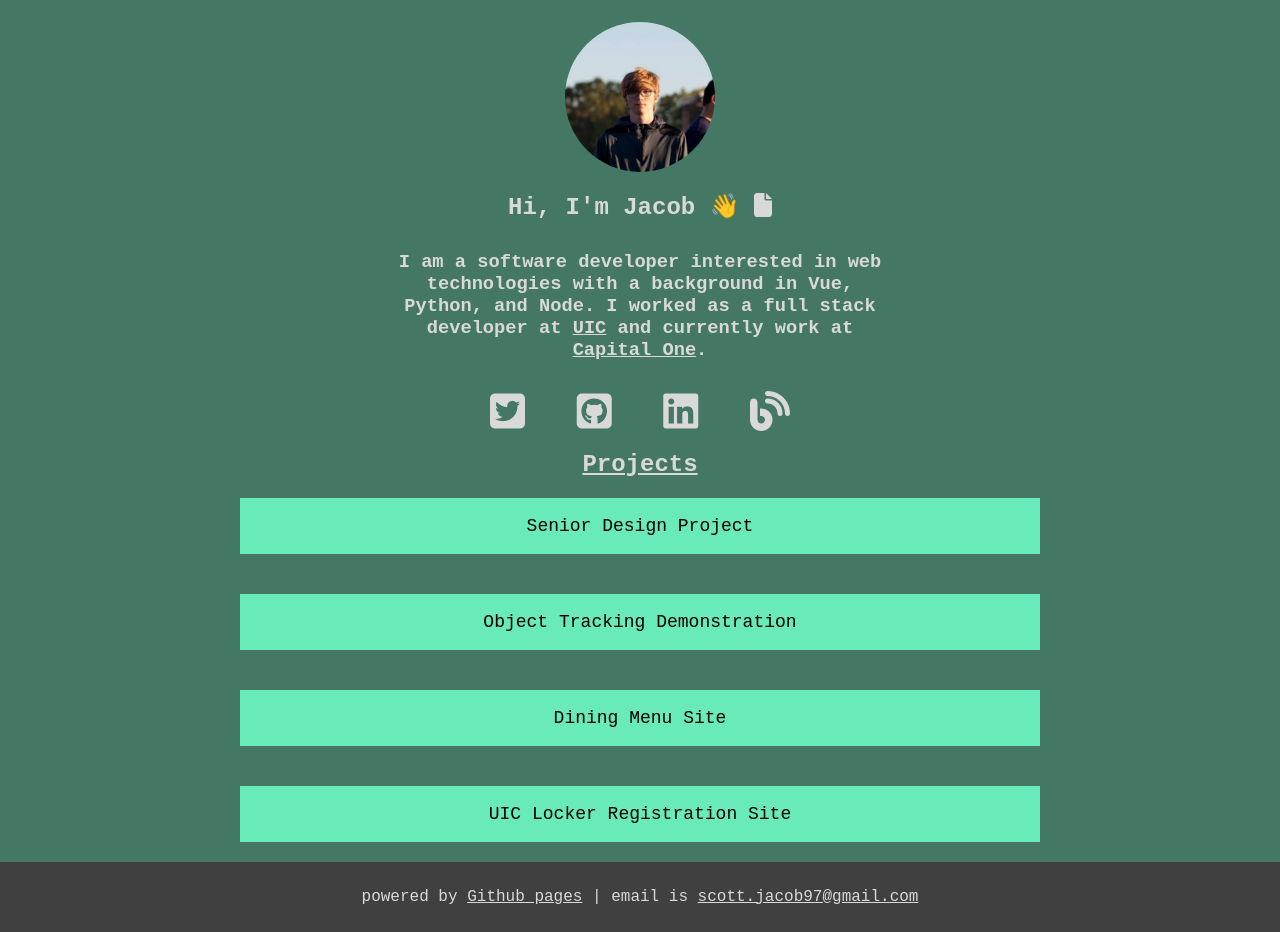
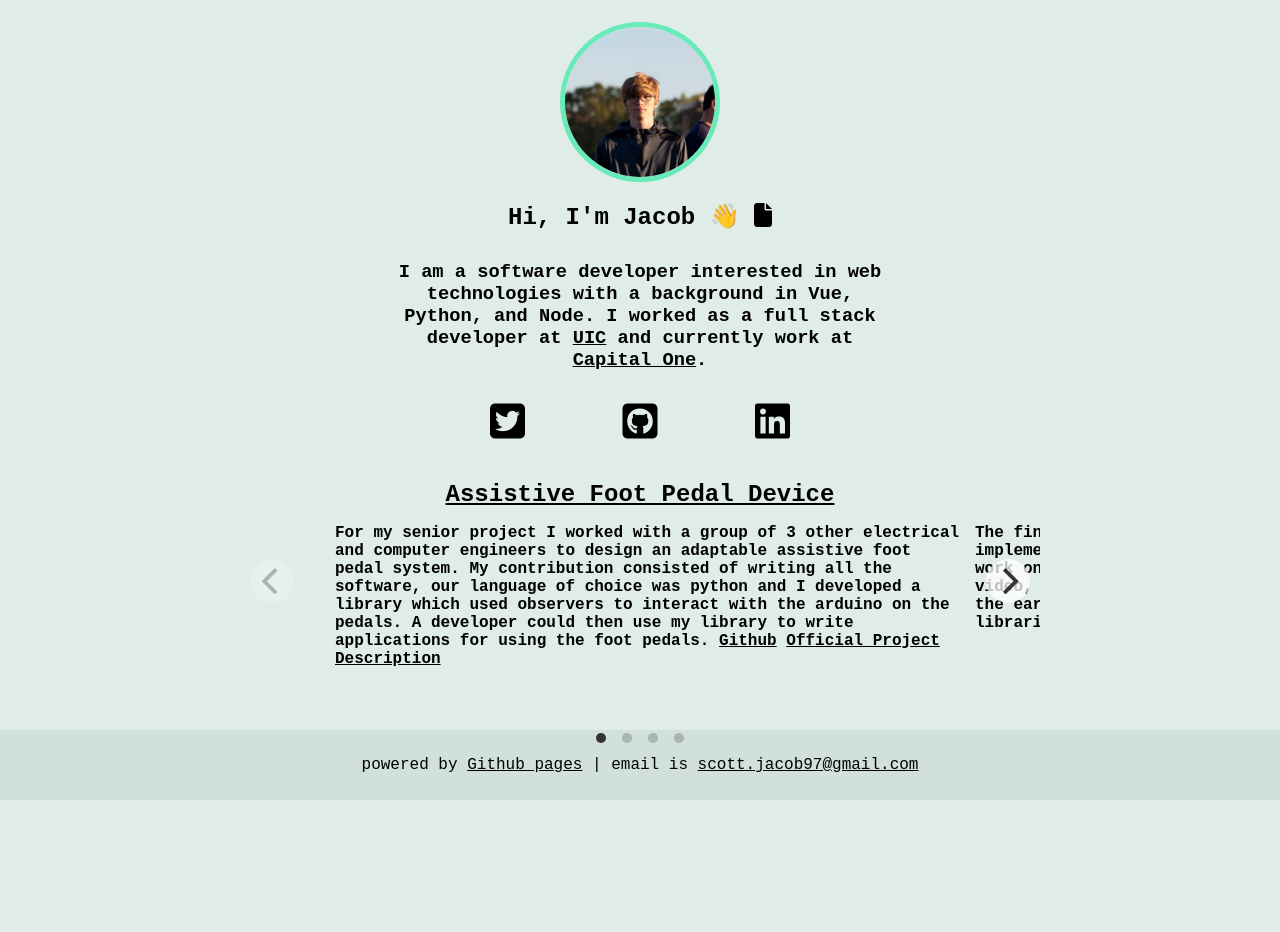
Before and after one commit to ece-jacob-scott/jacobbscott.dev, a website: page index.html in a window 1280 px wide. After the commit the page ends 800 px from the top, so only its background shows below. Drawn offline with nearby package versions, Linux system fonts and the light colour scheme.

Commit message:
updates website look
- adds carousel
- disables blog (till I have something I'm proud of)
- adds a new color scheme

```diff
--- a/css/blog_styles.css
+++ b/css/blog_styles.css
@@ -28,7 +28,7 @@ a {
 }
 
 a:hover {
-  color: #68ebb9;
+  color: var(--brand);
   cursor: pointer;
 }
 
@@ -43,7 +43,7 @@ a:hover {
 }
 
 .blog-title a:hover {
-  color: #68ebb9;
+  color: var(--brand);
   cursor: pointer;
 }
 
--- /dev/null
+++ b/css/colors.css
@@ -0,0 +1,122 @@
+* {
+  /* brand foundation */
+  --brand-hue: 157;
+  --brand-saturation: 76.6%;
+  --brand-lightness: 66.5%;
+
+  /* light */
+  --brand-light: hsl(
+    var(--brand-hue) var(--brand-saturation) var(--brand-lightness)
+  );
+  --text1-light: hsl(var(--brand-hue) var(--brand-saturation) 10%);
+  --text2-light: hsl(var(--brand-hue) 30% 30%);
+  --surface1-light: hsl(var(--brand-hue) 25% 90%);
+  --surface2-light: hsl(var(--brand-hue) 20% 99%);
+  --surface3-light: hsl(var(--brand-hue) 20% 92%);
+  --surface4-light: hsl(var(--brand-hue) 20% 85%);
+  --surface5-light: hsl(var(--brand-hue) 50% 85%);
+  --surface-shadow-light: var(--brand-hue) 10% 20%;
+  --shadow-strength-light: 0.02;
+
+  /* dark */
+  --brand-dark: hsl(
+    var(--brand-hue) calc(var(--brand-saturation) / 2)
+      calc(var(--brand-lightness) / 1.5)
+  );
+  --text1-dark: hsl(var(--brand-hue) 15% 85%);
+  --text2-dark: hsl(var(--brand-hue) 5% 65%);
+  --surface1-dark: hsl(var(--brand-hue) 10% 10%);
+  --surface2-dark: hsl(var(--brand-hue) 10% 15%);
+  --surface3-dark: hsl(var(--brand-hue) 5% 20%);
+  --surface4-dark: hsl(var(--brand-hue) 5% 25%);
+  --surface-shadow-dark: var(--brand-hue) 50% 3%;
+  --shadow-strength-dark: 0.8;
+
+  /* dim */
+  --brand-dim: hsl(
+    var(--brand-hue) calc(var(--brand-saturation) / 1.25)
+      calc(var(--brand-lightness) / 1.25)
+  );
+  --text1-dim: hsl(var(--brand-hue) 15% 75%);
+  --text2-dim: hsl(var(--brand-hue) 10% 61%);
+  --surface1-dim: hsl(var(--brand-hue) 10% 20%);
+  --surface2-dim: hsl(var(--brand-hue) 10% 25%);
+  --surface3-dim: hsl(var(--brand-hue) 5% 30%);
+  --surface4-dim: hsl(var(--brand-hue) 5% 35%);
+  --surface-shadow-dim: var(--brand-hue) 30% 13%;
+  --shadow-strength-dim: 0.2;
+}
+
+:root {
+  color-scheme: light;
+
+  /* set defaults */
+  --brand: var(--brand-light);
+  --text1: var(--text1-light);
+  --text2: var(--text2-light);
+  --surface1: var(--surface1-light);
+  --surface2: var(--surface2-light);
+  --surface3: var(--surface3-light);
+  --surface4: var(--surface4-light);
+  --surface5: var(--surface5-light);
+  --surface-shadow: var(--surface-shadow-light);
+  --shadow-strength: var(--shadow-strength-light);
+}
+
+@media (prefers-color-scheme: dark) {
+  :root {
+    color-scheme: dark;
+
+    --brand: var(--brand-dark);
+    --text1: var(--text1-dark);
+    --text2: var(--text2-dark);
+    --surface1: var(--surface1-dark);
+    --surface2: var(--surface2-dark);
+    --surface3: var(--surface3-dark);
+    --surface4: var(--surface4-dark);
+    --surface-shadow: var(--surface-shadow-dark);
+    --shadow-strength: var(--shadow-strength-dark);
+  }
+}
+
+[color-scheme="light"] {
+  color-scheme: light;
+
+  --brand: var(--brand-light);
+  --text1: var(--text1-light);
+  --text2: var(--text2-light);
+  --surface1: var(--surface1-light);
+  --surface2: var(--surface2-light);
+  --surface3: var(--surface3-light);
+  --surface4: var(--surface4-light);
+  --surface-shadow: var(--surface-shadow-light);
+  --shadow-strength: var(--shadow-strength-light);
+}
+
+[color-scheme="dark"] {
+  color-scheme: dark;
+
+  --brand: var(--brand-dark);
+  --text1: var(--text1-dark);
+  --text2: var(--text2-dark);
+  --surface1: var(--surface1-dark);
+  --surface2: var(--surface2-dark);
+  --surface3: var(--surface3-dark);
+  --surface4: var(--surface4-dark);
+  --surface-shadow: var(--surface-shadow-dark);
+  --shadow-strength: var(--shadow-strength-dark);
+}
+
+[color-scheme="dim"] {
+  color-scheme: dark;
+
+  --brand: var(--brand-dim);
+  --text1: var(--text1-dim);
+  --text2: var(--text2-dim);
+  --surface1: var(--surface1-dim);
+  --surface2: var(--surface2-dim);
+  --surface3: var(--surface3-dim);
+  --surface4: var(--surface4-dim);
+  --surface-shadow: var(--surface-shadow-dim);
+  --shadow-strength: var(--shadow-strength-dim);
+}
--- a/css/styles.css
+++ b/css/styles.css
@@ -1,11 +1,11 @@
 html,
 body {
-  background-color: #447864;
+  background-color: var(--surface1);
   width: 100%;
   height: 100%;
   margin: 0 auto;
   font-family: "Courier New", Courier, monospace;
-  color: #d9d9d9;
+  color: var(--test1);
 }
 
 main {
@@ -20,6 +20,9 @@ h2 {
 
 .header-img {
   border-radius: 50%;
+  border-width: 5px;
+  border-color: var(--brand);
+  border-style: solid;
   display: block;
   margin-left: auto;
   margin-right: auto;
@@ -43,11 +46,11 @@ h2 {
 }
 
 .inline-link {
-  color: #d9d9d9;
+  color: var(--test1);
 }
 
 .inline-link:hover {
-  color: #68ebb9;
+  color: var(--brand);
 }
 
 #name-plate {
@@ -75,7 +78,7 @@ h2 {
 
 #twitter-icon {
   font-size: 40px;
-  color: #d9d9d9;
+  color: rgb(0, 0, 0);
 }
 
 #twitter-icon:hover {
@@ -84,16 +87,16 @@ h2 {
 
 #github-icon {
   font-size: 40px;
-  color: #d9d9d9;
+  color: rgb(0, 0, 0);
 }
 
 #github-icon:hover {
-  color: #24292e;
+  color: #494949;
 }
 
 #linkedin-icon {
   font-size: 40px;
-  color: #d9d9d9;
+  color: rgb(0, 0, 0);
 }
 
 #linkedin-icon:hover {
@@ -102,57 +105,27 @@ h2 {
 
 #blog-icon {
   font-size: 40px;
-  color: #d9d9d9;
+  color: rgb(0, 0, 0);
 }
 
 #blog-icon:hover {
-  color: #68ebb9;
+  color: var(--brand);
 }
 
 #resume-icon {
   cursor: pointer;
-  color: #d9d9d9;
+  color: rgb(0, 0, 0);
 }
 
 #resume-icon:hover {
   cursor: pointer;
-  color: #68ebb9;
+  color: var(--brand);
 }
 
 #footer-sec {
-  background-color: #404040;
+  background-color: var(--surface4);
   padding: 10px 0;
   text-align: center;
-}
-
-.hidden_content {
-  display: none;
-  overflow: hidden;
-  background-color: #4eaa87;
-}
-
-.collapse-btn {
-  width: 100%;
-  display: block;
-  background-color: #68ebb9;
-  font-size: large;
-  outline: none;
-  border: none;
-  font-family: "Courier New", Courier, monospace;
-  cursor: pointer;
-  padding: 18px;
-}
-
-.collapse-btn:hover {
-  background-color: #50a584;
-}
-
-.collapse-btn-active {
-  background-color: #68ebb9;
-}
-
-.collapse-btn:active {
-  transform: translateY(4px);
 }
 
 /* Smartphones (portrait and landscape) ----------- */
--- a/index.html
+++ b/index.html
@@ -7,7 +7,12 @@
     <title>Jacob's Portfolio</title>
     <meta name="description" content="Home site for Jacob Scott" />
     <meta name="author" content="Jacob Scott (scott.jacob97@gmail.com)" />
+    <link rel="stylesheet" href="css/colors.css?v=1.0" />
     <link rel="stylesheet" href="css/styles.css?v=1.0" />
+    <link
+      rel="stylesheet"
+      href="https://unpkg.com/flickity@2/dist/flickity.min.css"
+    />
     <link rel="shortcut icon" type="image/x-icon" href="images/favicon.ico" />
     <script
       src="https://kit.fontawesome.com/71ad1e1244.js"
@@ -24,7 +29,10 @@
           alt="Personal image"
         />
         <h1 id="name-plate">
-          Hi, I'm Jacob &#128075; <a href="/resume.pdf" target="_blank"><i id="resume-icon" class="fas fa-file"></i></a>
+          Hi, I'm Jacob &#128075;
+          <a href="/resume.pdf" target="_blank"
+            ><i id="resume-icon" class="fas fa-file"></i
+          ></a>
         </h1>
         <h3 id="description">
           I am a software developer interested in web technologies with a
@@ -58,35 +66,24 @@
             target="_blank"
           >
             <i id="linkedin-icon" class="fab fa-linkedin"></i>
-          <a
-            href="/blogs/"
-          >
-            <i id="blog-icon" class="fas fa-blog"></i>
-          </a>
+            <!-- <a href="/blogs/">
+              <i id="blog-icon" class="fas fa-blog"></i>
+            </a> -->
           </a>
         </div>
       </section>
-      <h2>
-        Projects
-      </h2>
-      <section class="project-sec">
-        <button
-          id="blst_content_btn"
-          class="collapse-btn"
-          onclick="toggleCollapse('blst_content')"
-        >
-          Senior Design Project
-        </button>
-        <div id="blst_content" class="hidden_content">
+      <div class="main-carousel project-sec" data-flickity>
+        <div id="blst_content" class="carousel-cell" style="width: 80%">
+          <h2>Assistive Foot Pedal Device</h2>
           <p class="project-desc">
             <b>
               For my senior project I worked with a group of 3 other electrical
               and computer engineers to design an adaptable assistive foot pedal
-              system. My contribution consisted of building all the software,
-              our language of choice was python and I developed a library which
-              used observers to interact with the arduino on the pedals. A
-              developer could then use my library to integrate with applications
-              on the users computer.
+              system. My contribution consisted of writing all the software, our
+              language of choice was python and I developed a library which used
+              observers to interact with the arduino on the pedals. A developer
+              could then use my library to write applications for using the foot
+              pedals.
               <a
                 class="inline-link"
                 href="https://github.com/ece-jacob-scott/BLSTController"
@@ -102,16 +99,8 @@
             </b>
           </p>
         </div>
-      </section>
-      <section class="project-sec">
-        <button
-          id="object_tracking_btn"
-          class="collapse-btn"
-          onclick="toggleCollapse('object_tracking')"
-        >
-          Object Tracking Demonstration
-        </button>
-        <div id="object_tracking" class="hidden_content">
+        <div id="object_tracking" class="carousel-cell" style="width: 80%">
+          <h2>Object Tracking Final Project</h2>
           <p class="project-desc">
             <b>
               The final assignment for a multimedia systems class was to
@@ -129,16 +118,8 @@
             </b>
           </p>
         </div>
-      </section>
-      <section class="project-sec">
-        <button
-          id="dining_menus_btn"
-          class="collapse-btn"
-          onclick="toggleCollapse('dining_menus')"
-        >
-          Dining Menu Site
-        </button>
-        <div id="dining_menus" class="hidden_content">
+        <div id="dining_menus" class="carousel-cell" style="width: 80%">
+          <h2>Dining Menu Site for Students</h2>
           <p class="project-desc">
             <b>
               When I started working as a full stack developer at UIC my first
@@ -157,16 +138,8 @@
             </b>
           </p>
         </div>
-      </section>
-      <section class="project-sec">
-        <button
-          id="lockers_site_btn"
-          class="collapse-btn"
-          onclick="toggleCollapse('lockers_site')"
-        >
-          UIC Locker Registration Site
-        </button>
-        <div id="lockers_site" class="hidden_content">
+        <div id="lockers_site" class="carousel-cell" style="width: 80%">
+          <h2>UIC Locker Registration Site</h2>
           <p class="project-desc">
             <b>
               The UIC locker registration site is a site used by UIC students to
@@ -187,20 +160,24 @@
             </b>
           </p>
         </div>
-      </section>
+      </div>
     </main>
     <footer id="footer-sec">
       <p>
         powered by
         <a class="inline-link" href="https://pages.github.com/" target="_blank"
           >Github pages</a
-        > | email is
+        >
+        | email is
         <a
           class="inline-link"
           href="mailto:scott.jacob97@gmail.com"
-          target="_blank">scott.jacob97@gmail.com</a>
+          target="_blank"
+          >scott.jacob97@gmail.com</a
+        >
       </p>
     </footer>
+    <script src="https://unpkg.com/flickity@2/dist/flickity.pkgd.min.js"></script>
     <script src="js/scripts.js"></script>
   </body>
 </html>
```
Also changed, not shown: images/BLST_pedal.png (added), images/object_tracking.PNG (added).
